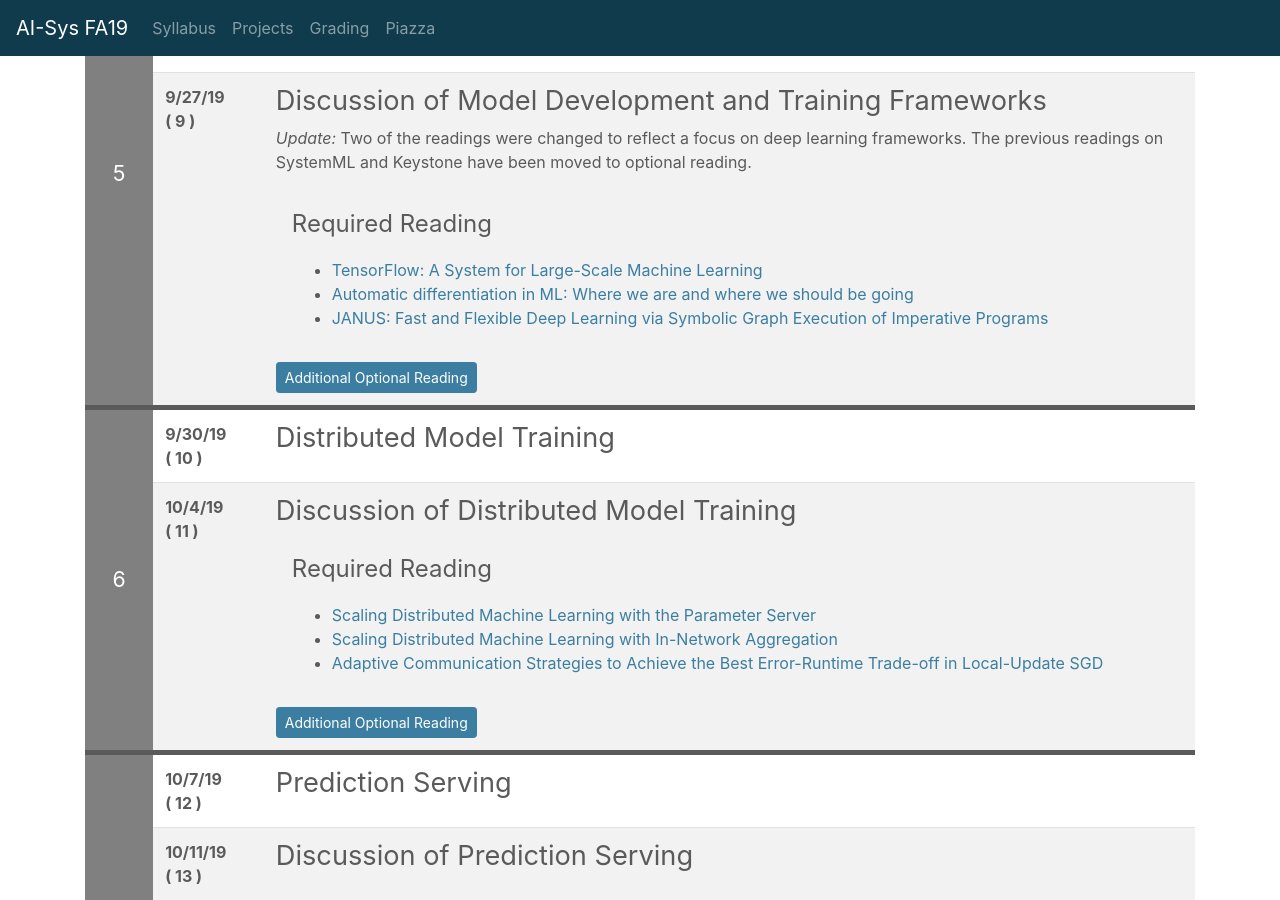
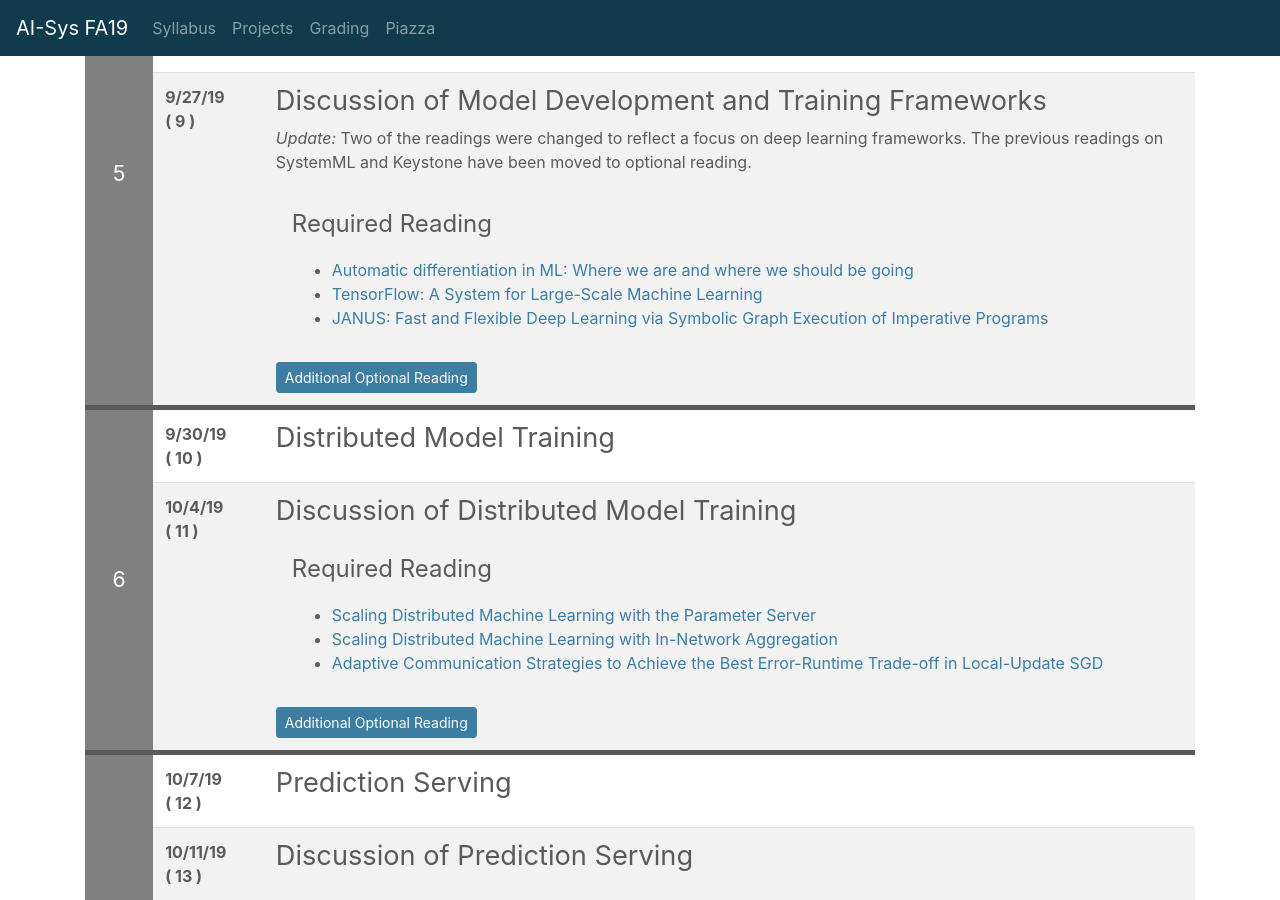
Before and after one commit to ucbrise/cs294-ai-sys-fa19, a Jekyll site: the page built from index.md, in a window 1280 px wide and 900 px high, scrolled down 2963 px. Built offline with Jekyll 4.4.1, drawn with Linux system fonts in a browser that asks for light colours; nearby versions of some CDN libraries; our own code applies the rules of GitHub Pages for plain Markdown files.

Commit message:
changing the order

```diff
--- a/index.md
+++ b/index.md
@@ -280,8 +280,8 @@ This week we will discuss recent development in model development and training f
 <div class="reading">
 <div class="required_reading" markdown="1">
 
+* [Automatic differentiation in ML: Where we are and where we should be going](Automatic differentiation in ML: Where we are and where we should be going)
 * [TensorFlow: A System for Large-Scale Machine Learning](https://www.usenix.org/system/files/conference/osdi16/osdi16-abadi.pdf)
-* [Automatic differentiation in ML: Where we are and where we should be going](Automatic differentiation in ML: Where we are and where we should be going)
 * [JANUS: Fast and Flexible Deep Learning via Symbolic Graph Execution of Imperative Programs](https://arxiv.org/pdf/1812.01329.pdf)
 
 </div>
```
